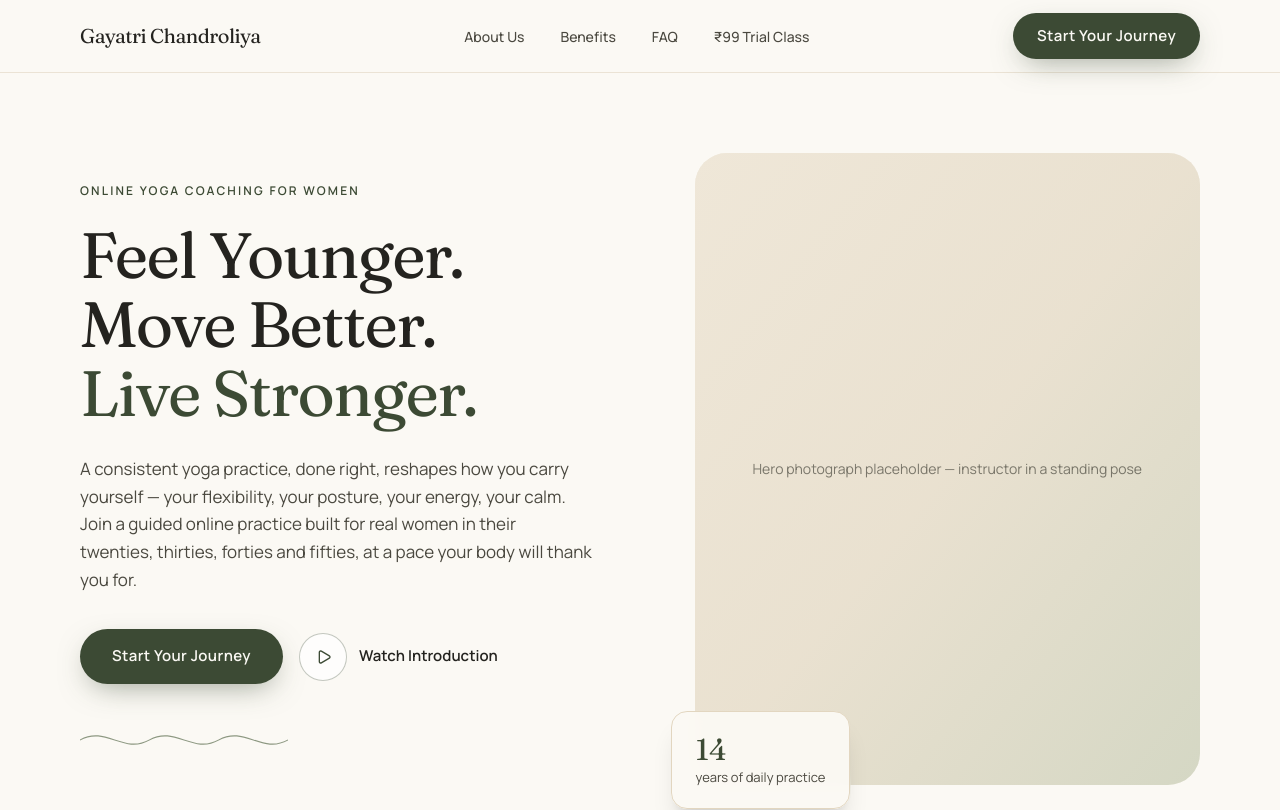
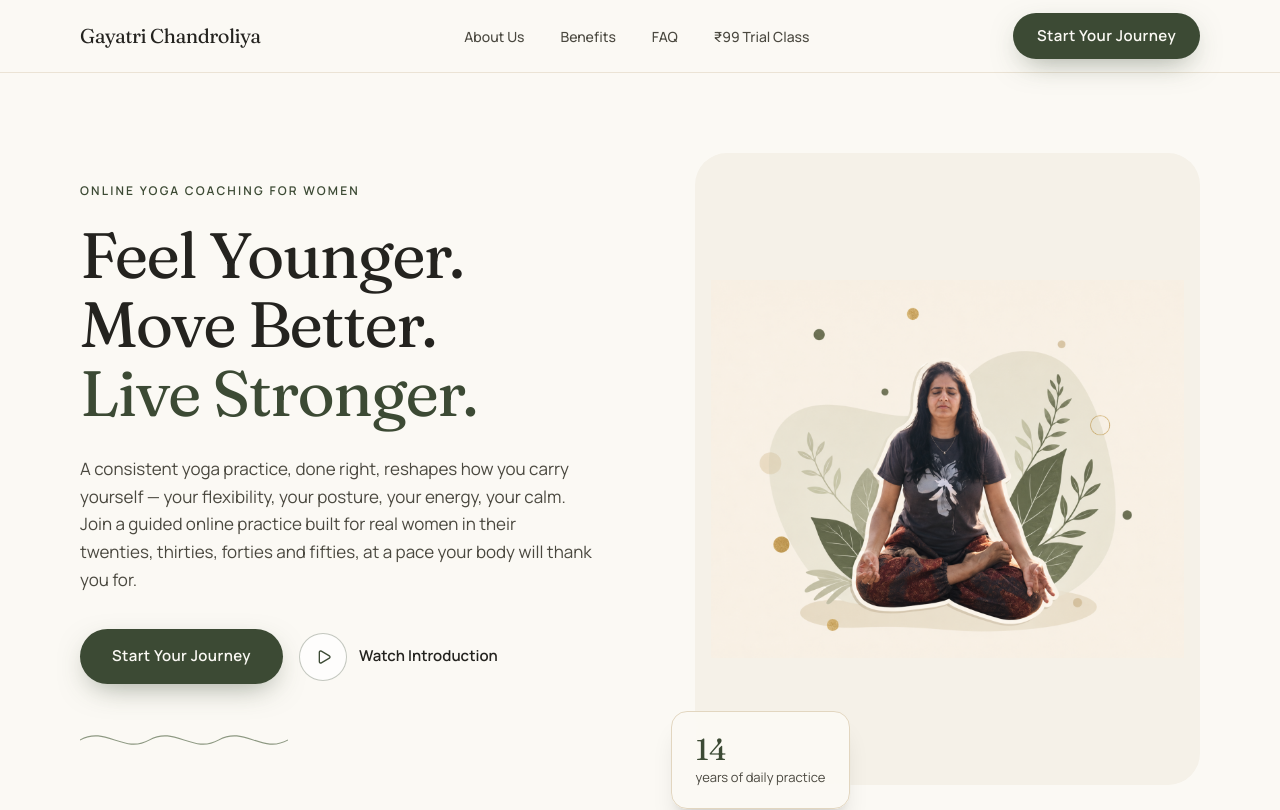
Before and after one commit to trovaxel-jpg/GayatriChandroliya, a Next.js app: page / in a window 1280 px wide. Shown: the top 810 px of the page. Built offline with nearby package versions, Linux system fonts and the light colour scheme.

Commit message:
apply hero banner

```diff
--- a/components/Hero.tsx
+++ b/components/Hero.tsx
@@ -1,5 +1,6 @@
 "use client";
 
+import Image from "next/image";
 import { motion, useReducedMotion } from "framer-motion";
 import { Play } from "lucide-react";
 import { CTAButton } from "./CTAButton";
@@ -80,15 +81,15 @@ export function Hero() {
               })}
           className="relative"
         >
-          <div className="relative aspect-[4/5] w-full overflow-hidden rounded-[2rem] bg-sand-dark/40">
-            {/* Replace with a real photograph of the instructor mid-practice */}
-            <div
-              role="img"
-              aria-label="Placeholder: instructor demonstrating a graceful standing yoga pose in soft natural light"
-              className="flex h-full w-full items-center justify-center bg-gradient-to-br from-sand via-sand-dark/50 to-sage-light/40 text-center text-sm text-ink-soft/70"
-            >
-              <span className="px-8">Hero photograph placeholder — instructor in a standing pose</span>
-            </div>
+          <div className="relative aspect-[4/5] w-full overflow-hidden rounded-[2rem] bg-[#F5F1E8]">
+            <Image
+              src="/images/gayatri-hero.png"
+              alt={`${SITE.instructorName} sitting in a meditative cross-legged pose`}
+              fill
+              priority
+              sizes="(min-width: 1024px) 40vw, 90vw"
+              className="object-contain p-4"
+            />
           </div>
 
           <div className="absolute -bottom-6 -left-6 hidden rounded-2xl border border-sand-dark bg-cream/95 px-6 py-5 shadow-xl backdrop-blur sm:block">
```
Also changed, not shown: public/images/gayatri-hero.png (added), 1 other file (tests, documents, lock files or other folders).
